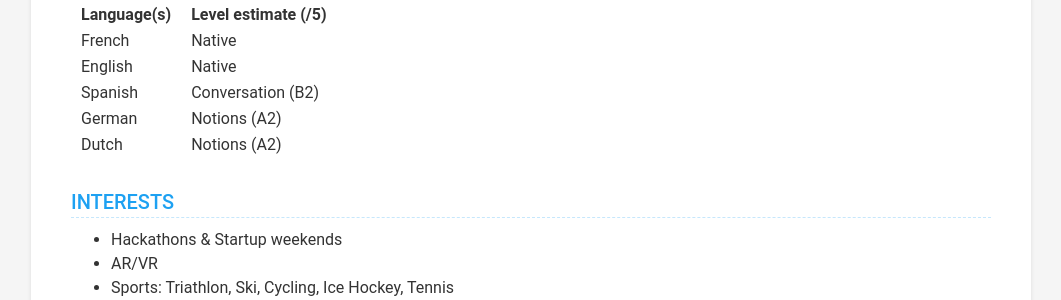
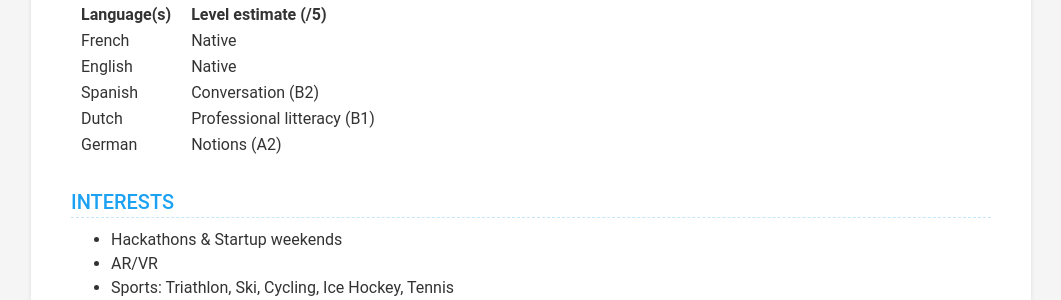
Before and after one commit to romdj/romdj.github.io, a Jekyll site: the page built from index.html, in a window 1280 px wide and 900 px high, scrolled down 2215 px. Shown: the part 394-694 px from the top of the window, without its empty margins (109-1170 px from the left). Built offline with Jekyll 4.4.1, drawn with Linux system fonts in a browser that asks for light colours; nearby versions of some CDN libraries.

Commit message:
Edited language attributes

```diff
--- a/_data/data.yml
+++ b/_data/data.yml
@@ -55,9 +55,9 @@ languages:
       level: Native
     - idiom: Spanish
       level: Conversation (B2)
+    - idiom: Dutch
+      level: Professional litteracy (B1)
     - idiom: German
-      level: Notions (A2)
-    - idiom: Dutch
       level: Notions (A2)
 
 interests:
```
